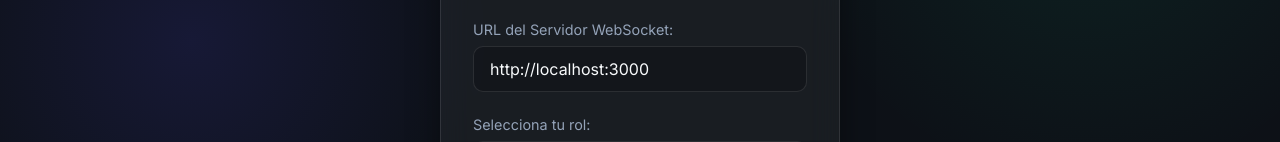
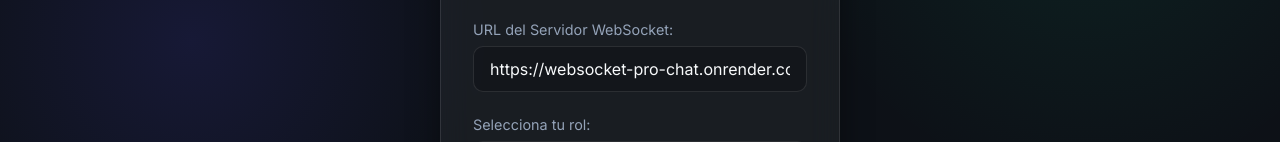
Before and after one commit to GsDesk/websocket-pro-chat, a website built with Vite: page frontend/index.html in a window 1280 px wide. Shown: the part 359-501 px from the top of the page. Built offline with nearby package versions, Linux system fonts and the light colour scheme.

Commit message:
Update default WS URL

```diff
--- a/frontend/index.html
+++ b/frontend/index.html
@@ -21,7 +21,7 @@
 
       <div class="input-group">
         <label for="server-url">URL del Servidor WebSocket:</label>
-        <input type="text" id="server-url" value="http://localhost:3000" placeholder="Ej. wss://tu-servidor.com" autocomplete="off">
+        <input type="text" id="server-url" value="https://websocket-pro-chat.onrender.com" placeholder="Ej. wss://tu-servidor.com" autocomplete="off">
       </div>
 
       <div class="input-group">
```
